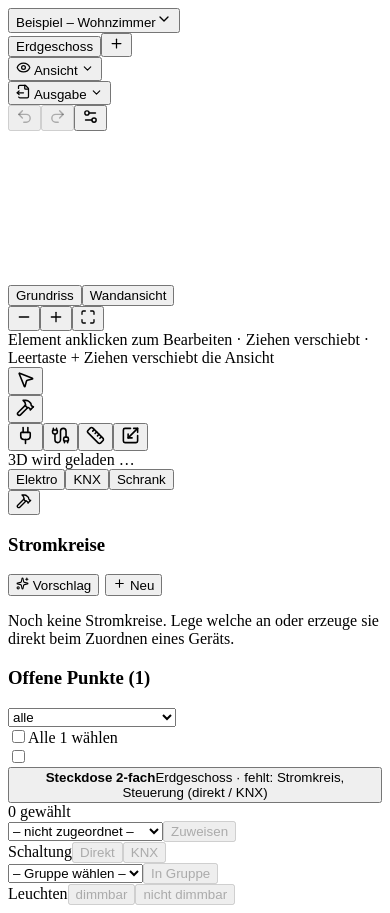
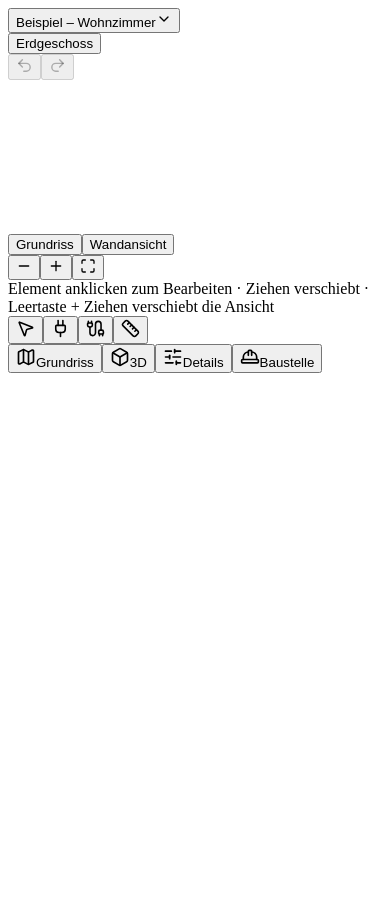
Before and after one commit to bobbiiflx/elektroplaner, a React (Vite) app: page / in a window 390 px wide. After the commit the page ends 844 px from the top, so only its background shows below. Built offline with nearby package versions, Linux system fonts and the light colour scheme; the HTML template or start-up script is replaced by a standard one.

Commit message:
Handy-Ansicht: erkennt mobile Geräte, ein Bereich mit Tab-Leiste, Detail-Sheet, Pinch-Zoom
Co-Authored-By: Claude Sonnet 5.5 <noreply@anthropic.com>
Claude-Session: https://claude.ai/code/session_01WvGzwLjFhyf6ssRvvqXvBX

```diff
--- a/src/App.tsx
+++ b/src/App.tsx
@@ -1,4 +1,6 @@
-import { Suspense, lazy, useEffect } from 'react'
+import { Suspense, lazy, useEffect, useState } from 'react'
+import { Box, HardHat, Map as MapIcon, SlidersHorizontal, X } from 'lucide-react'
+import { useIsMobile } from './lib/useMobile'
 import AskDialog from './components/AskDialog'
 import Editor2D from './components/Editor2D'
 import Inspector from './components/Inspector'
@@ -22,7 +24,84 @@ function Toast() {
   return <div className="toast glass">{toast}</div>
 }
 
+/** Handy-Ansicht: ein Bereich auf einmal (Grundriss, 3D oder Details) mit Leiste unten. */
+function MobileShell() {
+  const [tab, setTab] = useState<'plan' | '3d' | 'details'>('plan')
+  const planPane = useStore((s) => s.planPane)
+  const selection = useStore((s) => s.selection)
+  const select = useStore((s) => s.select)
+  const setSite = useStore((s) => s.setSiteMode)
+  const sheet = tab === 'plan' && !!selection
+  return (
+    <div className="app mobile">
+      <TopBar compact />
+      <div className="m-body">
+        <div className="m-pane" style={{ display: tab === 'plan' ? 'block' : 'none' }}>
+          <div style={{ display: planPane === 'plan' ? 'contents' : 'none' }}>
+            <Editor2D />
+          </div>
+          {planPane === 'wall' && <WallElevation />}
+          <ToolRail />
+        </div>
+        {tab === '3d' && (
+          <div className="m-pane">
+            <Suspense fallback={<div className="loading">3D wird geladen …</div>}>
+              <View3D />
+            </Suspense>
+          </div>
+        )}
+        {tab === 'details' && (
+          <aside className="inspector m-full">
+            <Inspector />
+          </aside>
+        )}
+        {sheet && (
+          <aside className="inspector m-sheet">
+            <div className="m-sheet-head">
+              <span className="m-grip" />
+              <button className="icon-btn" aria-label="Schließen" onClick={() => select(null)}>
+                <X size={18} />
+              </button>
+            </div>
+            <Inspector />
+          </aside>
+        )}
+      </div>
+      <nav className="m-nav glass">
+        <button className={tab === 'plan' ? 'on' : ''} onClick={() => setTab('plan')}>
+          <MapIcon size={20} />
+          <span>Grundriss</span>
+        </button>
+        <button className={tab === '3d' ? 'on' : ''} onClick={() => setTab('3d')}>
+          <Box size={20} />
+          <span>3D</span>
+        </button>
+        <button className={tab === 'details' ? 'on' : ''} onClick={() => setTab('details')}>
+          <SlidersHorizontal size={20} />
+          <span>Details</span>
+        </button>
+        <button onClick={() => setSite(true)}>
+          <HardHat size={20} />
+          <span>Baustelle</span>
+        </button>
+      </nav>
+      <Suspense fallback={null}>
+        <SchrankHost />
+      </Suspense>
+      <SettingsDialog />
+      <AskDialog />
+      <Toast />
+    </div>
+  )
+}
+
+function SchrankHost() {
+  const schrankOpen = useStore((s) => s.schrankOpen)
+  return schrankOpen ? <SchrankDialog /> : null
+}
+
 export default function App() {
+  const mobile = useIsMobile()
   const ready = useStore((s) => s.ready)
   const viewMode = useStore((s) => s.viewMode)
   const planPane = useStore((s) => s.planPane)
@@ -95,6 +174,7 @@ export default function App() {
     )
 
   if (siteMode) return <SiteView />
+  if (mobile) return <MobileShell />
 
   return (
     <div className="app">
--- a/src/components/Editor2D.tsx
+++ b/src/components/Editor2D.tsx
@@ -192,6 +192,61 @@ export default function Editor2D() {
     }
     svg.addEventListener('wheel', onWheel, { passive: false })
     return () => svg.removeEventListener('wheel', onWheel)
+  }, [])
+
+  // --- Zwei-Finger-Geste (Touch): Zoomen und Verschieben --------------------
+  useEffect(() => {
+    const svg = svgRef.current
+    if (!svg) return
+    const pts = new Map<number, { x: number; y: number }>()
+    let g: { d0: number; v0: View; m0: { x: number; y: number } } | null = null
+    const mid = () => {
+      const [a, b] = [...pts.values()]
+      return { x: (a.x + b.x) / 2, y: (a.y + b.y) / 2, d: Math.hypot(a.x - b.x, a.y - b.y) }
+    }
+    const down = (e: PointerEvent) => {
+      if (e.pointerType !== 'touch') return
+      pts.set(e.pointerId, { x: e.clientX, y: e.clientY })
+      if (pts.size === 2) {
+        e.stopPropagation()
+        dragRef.current = null
+        setPanning(false)
+        const m = mid()
+        const r = svg.getBoundingClientRect()
+        setView((v) => {
+          g = { d0: Math.max(m.d, 1), v0: v, m0: { x: m.x - r.left, y: m.y - r.top } }
+          return v
+        })
+      }
+    }
+    const move = (e: PointerEvent) => {
+      if (!pts.has(e.pointerId)) return
+      pts.set(e.pointerId, { x: e.clientX, y: e.clientY })
+      if (pts.size !== 2 || !g) return
+      e.stopPropagation()
+      const m = mid()
+      const r = svg.getBoundingClientRect()
+      const { d0, v0, m0 } = g
+      const ns = clamp(v0.s * (m.d / d0), MIN_S, MAX_S)
+      const px0 = (m0.x - v0.tx) / v0.s
+      const py0 = (m0.y - v0.ty) / v0.s
+      setView({ s: ns, tx: m.x - r.left - px0 * ns, ty: m.y - r.top - py0 * ns })
+    }
+    const up = (e: PointerEvent) => {
+      if (pts.size === 2) e.stopPropagation()
+      pts.delete(e.pointerId)
+      if (pts.size < 2) g = null
+    }
+    svg.addEventListener('pointerdown', down)
+    svg.addEventListener('pointermove', move)
+    svg.addEventListener('pointerup', up)
+    svg.addEventListener('pointercancel', up)
+    return () => {
+      svg.removeEventListener('pointerdown', down)
+      svg.removeEventListener('pointermove', move)
+      svg.removeEventListener('pointerup', up)
+      svg.removeEventListener('pointercancel', up)
+    }
   }, [])
 
   const zoomBy = (k: number) => {
--- a/src/components/ToolRail.tsx
+++ b/src/components/ToolRail.tsx
@@ -1,6 +1,7 @@
 import { BrickWall, Cable, DoorOpen, Hammer, MousePointer2, Plug, Ruler, ScanSearch, Scaling } from 'lucide-react'
 import { useState, type ReactNode } from 'react'
 import { useStore, type Tool } from '../store'
+import { useIsMobile } from '../lib/useMobile'
 
 /** Symbol: Dachschräge im Schnitt */
 const RoofIcon = ({ size = 19 }: { size?: number }) => (
@@ -63,6 +64,7 @@ export default function ToolRail() {
   const setTool = useStore((s) => s.setTool)
   const setWallDetectOpen = useStore((s) => s.setWallDetectOpen)
   const [open, setOpen] = useState(false)
+  const mobile = useIsMobile()
 
   const build = TOOLS.filter((t) => t.group === 'build')
   const buildActive = build.some((t) => t.id === tool)
@@ -71,6 +73,16 @@ export default function ToolRail() {
       {t.icon}
     </button>
   )
+
+  if (mobile) {
+    // Handy: nur die wichtigsten Werkzeuge
+    const keep: Tool[] = ['select', 'device', 'cable', 'measure']
+    return (
+      <div className="toolrail glass" onPointerDown={(e) => e.stopPropagation()}>
+        {TOOLS.filter((t) => keep.includes(t.id)).map(btn)}
+      </div>
+    )
+  }
 
   return (
     <div className="toolrail glass" onPointerDown={(e) => e.stopPropagation()}>
--- a/src/components/TopBar.tsx
+++ b/src/components/TopBar.tsx
@@ -473,7 +473,7 @@ function OutputMenu() {
   )
 }
 
-export default function TopBar() {
+export default function TopBar({ compact = false }: { compact?: boolean }) {
   const project = useStore((s) => s.project)
   const activeFloorId = useStore((s) => s.activeFloorId)
   const setActiveFloor = useStore((s) => s.setActiveFloor)
@@ -485,7 +485,7 @@ export default function TopBar() {
   const setSettingsOpen = useStore((s) => s.setSettingsOpen)
 
   return (
-    <header className="topbar glass">
+    <header className={'topbar glass' + (compact ? ' compact' : '')}>
       <ProjectMenu />
 
       <nav className="floors" aria-label="Geschosse">
@@ -494,16 +494,22 @@ export default function TopBar() {
             {f.name}
           </button>
         ))}
+        {!compact && (
           <button className="floor-add" title="Geschoss hinzufügen" onClick={() => addFloor()}>
             <Plus size={15} />
           </button>
+        )}
       </nav>
 
       <div className="spacer" />
 
+      {!compact && (
+        <>
           <ViewMenu />
           <OutputMenu />
           <span className="vsep" />
+        </>
+      )}
 
       <div className="btn-group">
         <button className="icon-btn" title="Rückgängig (⌘Z)" disabled={!canUndo} onClick={undo}>
@@ -512,9 +518,11 @@ export default function TopBar() {
         <button className="icon-btn" title="Wiederholen (⇧⌘Z)" disabled={!canRedo} onClick={redo}>
           <Redo2 size={17} />
         </button>
+        {!compact && (
           <button className="icon-btn" title="Projekteinstellungen" onClick={() => setSettingsOpen(true)}>
             <Settings2 size={17} />
           </button>
+        )}
       </div>
     </header>
   )
--- /dev/null
+++ b/src/lib/useMobile.ts
@@ -0,0 +1,15 @@
+import { useSyncExternalStore } from 'react'
+
+/** Handy-Ansicht: schmaler Bildschirm (Hochformat) oder flaches Touch-Gerät (Querformat). */
+const QUERY = '(max-width: 700px), (max-height: 480px) and (pointer: coarse)'
+
+function subscribe(cb: () => void) {
+  const mq = window.matchMedia(QUERY)
+  mq.addEventListener('change', cb)
+  return () => mq.removeEventListener('change', cb)
+}
+const snapshot = () => window.matchMedia(QUERY).matches
+
+export function useIsMobile(): boolean {
+  return useSyncExternalStore(subscribe, snapshot, () => false)
+}
--- a/src/styles.css
+++ b/src/styles.css
@@ -1450,3 +1450,29 @@ p {
 .site-note { display: block; margin-top: 4px; font-size: 12px; color: var(--ink-soft); white-space: pre-wrap; }
 .site-thumbs { display: flex; gap: 6px; margin-top: 6px; flex-wrap: wrap; }
 .site-thumbs img { width: 56px; height: 56px; object-fit: cover; border-radius: 8px; }
+
+/* --- Handy-Ansicht ------------------------------------------------------- */
+.app.mobile { grid-template-rows: 52px minmax(0, 1fr) auto; }
+.app.mobile .topbar { overflow: visible; padding: 0 8px; gap: 4px; }
+.app.mobile .topbar .floors { flex: 1; }
+.app.mobile .topbar .spacer { display: none; }
+.app.mobile .project-name { max-width: 96px; }
+.app.mobile .menu { position: fixed; top: 56px; left: 8px; right: 8px; min-width: 0; max-height: calc(100dvh - 120px); overflow-y: auto; }
+.m-body { position: relative; min-height: 0; display: flex; flex-direction: column; }
+.m-pane { position: relative; flex: 1; min-height: 0; }
+.m-full { width: auto; flex: 1; border-left: 0; }
+.m-sheet { position: absolute; left: 0; right: 0; bottom: 0; width: auto; max-height: 48%; border-left: 0; border-top: 1px solid var(--line); border-radius: 16px 16px 0 0; box-shadow: 0 -8px 30px rgba(0, 0, 0, 0.14); z-index: 30; }
+.m-sheet-head { position: sticky; top: 0; z-index: 6; display: flex; align-items: center; justify-content: center; height: 36px; background: var(--bg); }
+.m-sheet-head .icon-btn { position: absolute; right: 8px; }
+.m-grip { width: 36px; height: 4px; border-radius: 2px; background: var(--line); }
+.m-sheet .inspector-tabs { top: 36px; }
+.m-nav { display: grid; grid-template-columns: repeat(4, 1fr); border-width: 1px 0 0 0; padding-bottom: env(safe-area-inset-bottom, 0px); z-index: 40; }
+.m-nav button { display: flex; flex-direction: column; align-items: center; gap: 2px; padding: 8px 0 6px; border: 0; background: transparent; color: var(--ink-soft); font-size: 11px; min-height: 52px; }
+.m-nav button.on { color: var(--accent); font-weight: 600; }
+.app.mobile .toolrail { top: auto; bottom: 14px; left: 50%; transform: translateX(-50%); flex-direction: row; }
+.app.mobile .toolrail .tool { width: 44px; height: 44px; }
+.app.mobile .zoom { display: none; }
+.app.mobile .inspector-tabs { top: 0; }
+.app.mobile input, .app.mobile select, .app.mobile textarea { font-size: 16px; }
+.app.mobile .modal { max-width: calc(100vw - 16px); }
+.app.mobile .status { display: none; }
```
Lines whose indentation alone changed are shown as unchanged.
